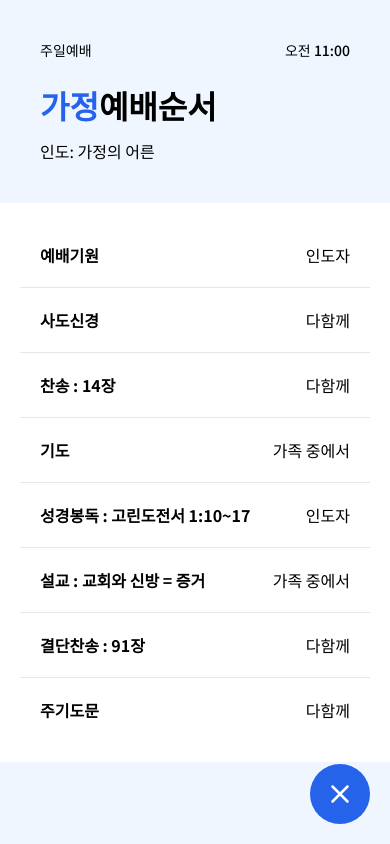
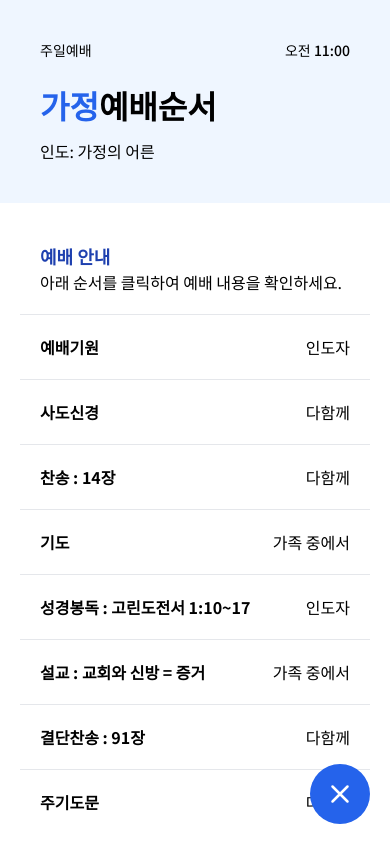
Before and after one commit to mcparkdev/bkupc, a Next.js app: page /chapel in a window 390 px wide. Built offline with nearby package versions, Linux system fonts and the light colour scheme.

Commit message:
added instructions for mobile

```diff
--- a/components/chapel/sider.js
+++ b/components/chapel/sider.js
@@ -12,7 +12,7 @@ const Sider = (props) => {
             오전 11:00
           </span>
         </div>
-        <div className="title">
+        <div className="title relative">
           <span className="main text-4xl font-bold flex items-center justify-start mb-4">
             <span className="text-blue-600">가정</span>예배순서
           </span>
@@ -22,6 +22,14 @@ const Sider = (props) => {
         </div>
       </div>
       <div className="bg-white flex-1 w-full p-8 divide-y">
+        <div className="instructions p-8">
+          <div className="title font-bold text-blue-800 text-lg">
+            예배 안내
+          </div>
+          <div className="content text-base">
+            아래 순서를 클릭하여 예배 내용을 확인하세요.
+          </div>
+        </div>
         {titles?.map((title, index)=>{
           const subtitle = subtitles[index]
           return (
```
